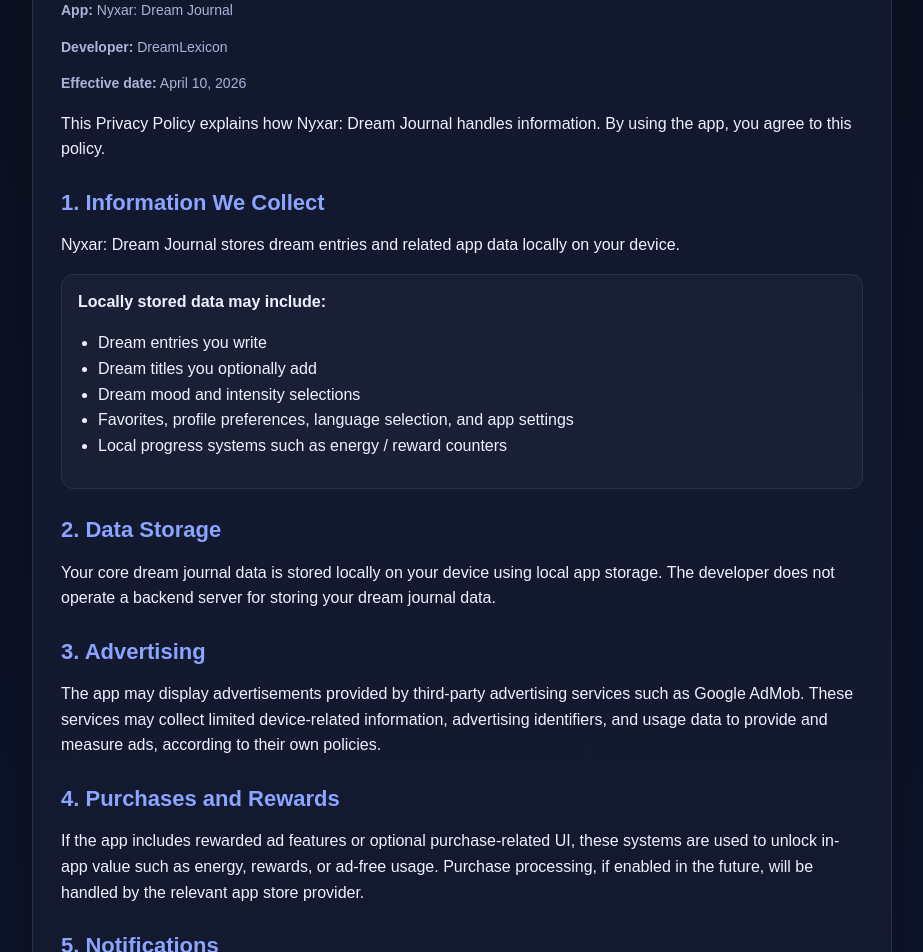
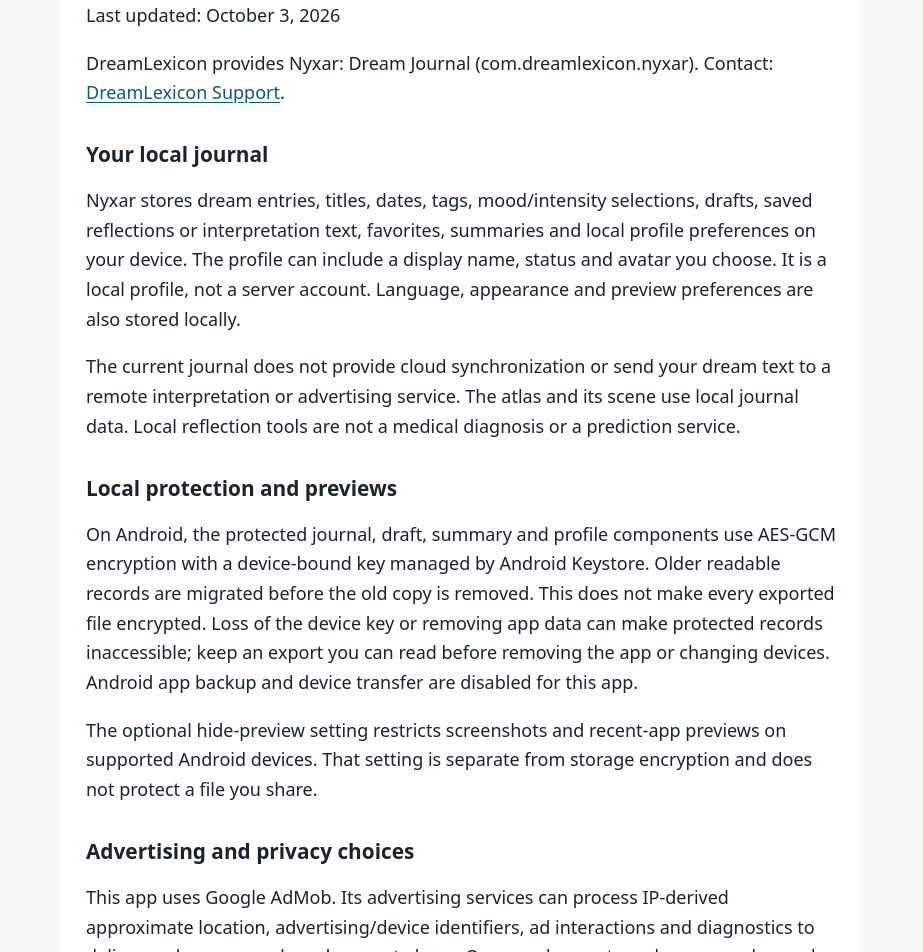
Before and after one commit to dreamlexicondev-tech/nyxar-privacy, a plain HTML site: page index.html in a window 1280 px wide. Shown: the part 114-1066 px from the top of the page, without its empty margins (178-1101 px from the left). Drawn offline with Linux system fonts and the light colour scheme.

Commit message:
Update Nyxar privacy policy
Publish prepared 2026-10-03 privacy HTML and Markdown for Nyxar 2.0.0.

```diff
--- a/index.html
+++ b/index.html
@@ -1,161 +1,32 @@
-<!DOCTYPE html>
-<html lang="en">
-<head>
-  <meta charset="utf-8" />
-  <meta name="viewport" content="width=device-width, initial-scale=1" />
-  <title>Nyxar: Dream Journal Privacy Policy</title>
-  <meta name="description" content="Privacy Policy for Nyxar: Dream Journal" />
-  <style>
-    :root {
-      --bg: #0b1020;
-      --card: #131a2f;
-      --text: #eef2ff;
-      --muted: #aab4d6;
-      --line: #26304f;
-      --accent: #8aa4ff;
-    }
-    * { box-sizing: border-box; }
-    body {
-      margin: 0;
-      font-family: Arial, Helvetica, sans-serif;
-      background: linear-gradient(180deg, #0b1020 0%, #0f1730 100%);
-      color: var(--text);
-      line-height: 1.6;
-    }
-    .wrap {
-      max-width: 900px;
-      margin: 0 auto;
-      padding: 32px 20px 64px;
-    }
-    .card {
-      background: rgba(19, 26, 47, 0.96);
-      border: 1px solid var(--line);
-      border-radius: 18px;
-      padding: 28px;
-      box-shadow: 0 10px 30px rgba(0,0,0,0.25);
-    }
-    h1, h2 {
-      line-height: 1.2;
-      margin-top: 0;
-    }
-    h1 {
-      font-size: 32px;
-      margin-bottom: 8px;
-    }
-    h2 {
-      font-size: 22px;
-      margin-top: 28px;
-      margin-bottom: 10px;
-      color: var(--accent);
-    }
-    p, li {
-      color: var(--text);
-    }
-    .muted {
-      color: var(--muted);
-      font-size: 14px;
-    }
-    a {
-      color: var(--accent);
-    }
-    ul {
-      padding-left: 20px;
-    }
-    .box {
-      background: rgba(255,255,255,0.03);
-      border: 1px solid var(--line);
-      border-radius: 12px;
-      padding: 14px 16px;
-      margin-top: 12px;
-    }
-  </style>
-</head>
-<body>
-  <div class="wrap">
-    <div class="card">
-      <h1>Privacy Policy</h1>
-      <p class="muted"><strong>App:</strong> Nyxar: Dream Journal</p>
-      <p class="muted"><strong>Developer:</strong> DreamLexicon</p>
-      <p class="muted"><strong>Effective date:</strong> April 10, 2026</p>
-
-      <p>
-        This Privacy Policy explains how Nyxar: Dream Journal handles information.
-        By using the app, you agree to this policy.
-      </p>
-
-      <h2>1. Information We Collect</h2>
-      <p>
-        Nyxar: Dream Journal stores dream entries and related app data locally on your device.
-      </p>
-      <div class="box">
-        <strong>Locally stored data may include:</strong>
-        <ul>
-          <li>Dream entries you write</li>
-          <li>Dream titles you optionally add</li>
-          <li>Dream mood and intensity selections</li>
-          <li>Favorites, profile preferences, language selection, and app settings</li>
-          <li>Local progress systems such as energy / reward counters</li>
-        </ul>
-      </div>
-
-      <h2>2. Data Storage</h2>
-      <p>
-        Your core dream journal data is stored locally on your device using local app storage.
-        The developer does not operate a backend server for storing your dream journal data.
-      </p>
-
-      <h2>3. Advertising</h2>
-      <p>
-        The app may display advertisements provided by third-party advertising services such as Google AdMob.
-        These services may collect limited device-related information, advertising identifiers, and usage data
-        to provide and measure ads, according to their own policies.
-      </p>
-
-      <h2>4. Purchases and Rewards</h2>
-      <p>
-        If the app includes rewarded ad features or optional purchase-related UI, these systems are used to unlock
-        in-app value such as energy, rewards, or ad-free usage. Purchase processing, if enabled in the future,
-        will be handled by the relevant app store provider.
-      </p>
-
-      <h2>5. Notifications</h2>
-      <p>
-        If you allow notifications, the app may send local notifications on your device.
-        Notification preferences are stored locally and can be changed inside the app or your device settings.
-      </p>
-
-      <h2>6. Data Sharing</h2>
-      <p>
-        The developer does not sell your dream journal data. Core journal entries are not shared with the developer
-        through a dedicated backend server.
-      </p>
-
-      <h2>7. Your Choices</h2>
-      <ul>
-        <li>You can delete your dream entries from inside the app.</li>
-        <li>You can uninstall the app to remove locally stored app data from your device, subject to your device behavior.</li>
-        <li>You can manage ad and notification permissions through your device settings.</li>
-      </ul>
-
-      <h2>8. Children’s Privacy</h2>
-      <p>
-        The app is not intended to knowingly collect personal information from children through a dedicated backend service.
-        Parents or guardians who believe a child has provided sensitive data should delete the data from the device.
-      </p>
-
-      <h2>9. Changes to This Policy</h2>
-      <p>
-        This Privacy Policy may be updated from time to time. Updates will be reflected on this page by revising the effective date.
-      </p>
-
-      <h2>10. Contact</h2>
-      <p>
-        For privacy-related questions, contact:
-      </p>
-      <p>
-        <a href="mailto:dreamlexicon.sup@gmail.com">dreamlexicon.sup@gmail.com</a>
-      </p>
-    </div>
-  </div>
-</body>
-</html>
+<!doctype html>
+<html lang="en"><head><meta charset="utf-8"><meta name="viewport" content="width=device-width,initial-scale=1">
+<title>Nyxar: Dream Journal Privacy Policy</title><style>
+*{box-sizing:border-box}body{margin:0;background:#f7f8f8;color:#17252e;font:18px/1.65 system-ui,sans-serif}
+main{max-width:800px;margin:0 auto;padding:32px 24px 56px;background:#fff}h1{font-size:2rem;line-height:1.25}
+h2{font-size:1.3rem;line-height:1.35;margin-top:2rem}a{color:#075d74;text-underline-offset:3px;overflow-wrap:anywhere}
+p{overflow-wrap:anywhere}a:focus-visible{outline:3px solid #075d74;outline-offset:4px}
+@media(max-width:380px){main{padding:24px 16px}h1{font-size:1.7rem}}
+@media(prefers-color-scheme:dark){body{background:#11191e;color:#e5edf1}main{background:#17252e}a{color:#89dce8}}
+</style></head><body><main><h1>Privacy Policy — Nyxar: Dream Journal</h1>
+<p>Last updated: October 3, 2026</p>
+<p>DreamLexicon provides Nyxar: Dream Journal (com.dreamlexicon.nyxar). Contact: <a href="mailto:dreamlexicon.sup@gmail.com">DreamLexicon Support</a>.</p>
+<h2 id="your-local-journal">Your local journal</h2>
+<p>Nyxar stores dream entries, titles, dates, tags, mood/intensity selections, drafts, saved reflections or interpretation text, favorites, summaries and local profile preferences on your device. The profile can include a display name, status and avatar you choose. It is a local profile, not a server account. Language, appearance and preview preferences are also stored locally.</p>
+<p>The current journal does not provide cloud synchronization or send your dream text to a remote interpretation or advertising service. The atlas and its scene use local journal data. Local reflection tools are not a medical diagnosis or a prediction service.</p>
+<h2 id="local-protection-and-previews">Local protection and previews</h2>
+<p>On Android, the protected journal, draft, summary and profile components use AES-GCM encryption with a device-bound key managed by Android Keystore. Older readable records are migrated before the old copy is removed. This does not make every exported file encrypted. Loss of the device key or removing app data can make protected records inaccessible; keep an export you can read before removing the app or changing devices. Android app backup and device transfer are disabled for this app.</p>
+<p>The optional hide-preview setting restricts screenshots and recent-app previews on supported Android devices. That setting is separate from storage encryption and does not protect a file you share.</p>
+<h2 id="advertising-and-privacy-choices">Advertising and privacy choices</h2>
+<p>This app uses Google AdMob. Its advertising services can process IP-derived approximate location, advertising/device identifiers, ad interactions and diagnostics to deliver and measure ads and prevent abuse. Our app does not send your saved record contents as ad parameters. Google handles this information under its own policies.</p>
+<p>The app uses Google&#x27;s consent system. Eligible advertising requests follow its consent state. Where required and available, Settings offers an advertising privacy form; Android also provides advertising privacy controls. Choosing a different advertising mode does not necessarily stop all technical data processing. The app&#x27;s offline features remain available when advertising is unavailable.</p>
+<p>Google privacy information: <a href="https://policies.google.com/privacy">Google Privacy Policy</a>.</p>
+<h2 id="exports-imports-and-deletion">Exports, imports and deletion</h2>
+<p>You can export readable JSON or Markdown, or create a password-protected portable backup. Readable files contain your journal text; anyone you give them to may read them. Protect the password for an encrypted backup; the developer cannot recover it. A device-recovery container is separate and is not a portable password backup.</p>
+<p>Export/import uses your selected files and Android sharing. Temporary app-created export files are tracked for cleanup, but copies saved or shared outside the app remain under your control. Deleting journal entries or the journal/draft through the app does not remove those external copies. Android&#x27;s Clear storage control removes local app data. Some appearance or profile preferences can have separate controls. Advertising data held by Google is separate.</p>
+<h2 id="children-and-support">Children and support</h2>
+<p>Nyxar does not operate a server for collecting children&#x27;s dream entries. Parents or guardians can use the on-device deletion controls and contact DreamLexicon with a privacy concern. Do not send a private dream journal to support unless it is necessary and you choose to do so.</p>
+<h2 id="support-rights-and-security">Support, rights and security</h2>
+<p>If you contact DreamLexicon, we receive the message, your contact details and any information you choose to send. Use <a href="mailto:dreamlexicon.sup@gmail.com">dreamlexicon.sup@gmail.com</a> for access, correction or deletion requests about information held by DreamLexicon. Do not send passwords or unnecessary private records. We may need to verify a request before acting on it.</p>
+<p>Data held independently by third-party services is governed by their own policies. Those services may process information outside your country. Depending on your location, additional privacy rights and a right to complain to your data-protection authority may apply. No electronic storage or transmission system can be guaranteed completely secure.</p>
+<h2 id="policy-updates">Policy updates</h2>
+<p>Changes are reflected in the update date on this public page. DreamLexicon Support: <a href="mailto:dreamlexicon.sup@gmail.com">dreamlexicon.sup@gmail.com</a>.</p></main></body></html>
```
Also changed, not shown: 1 other file.
